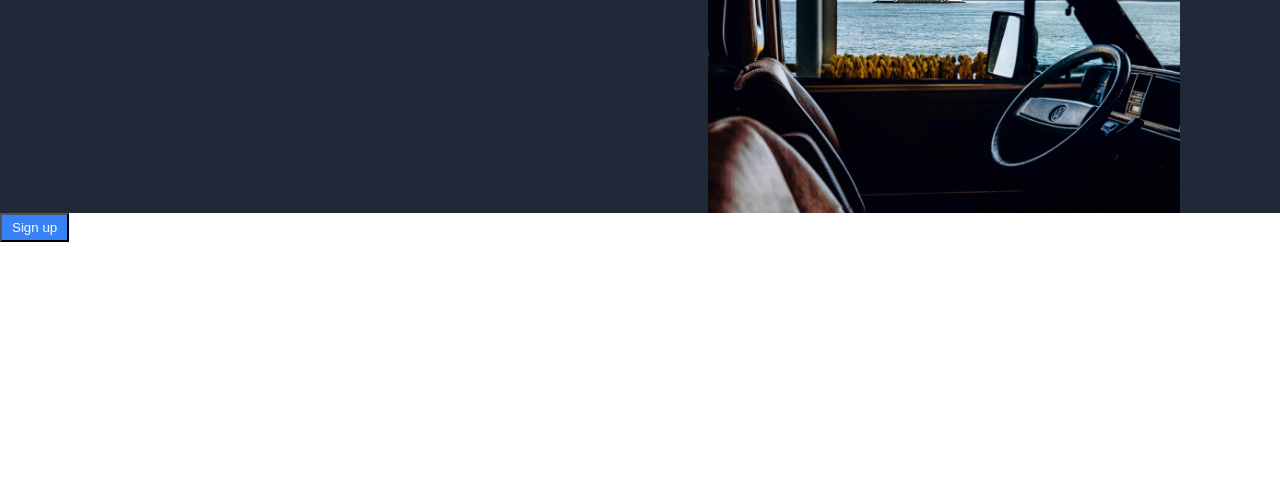
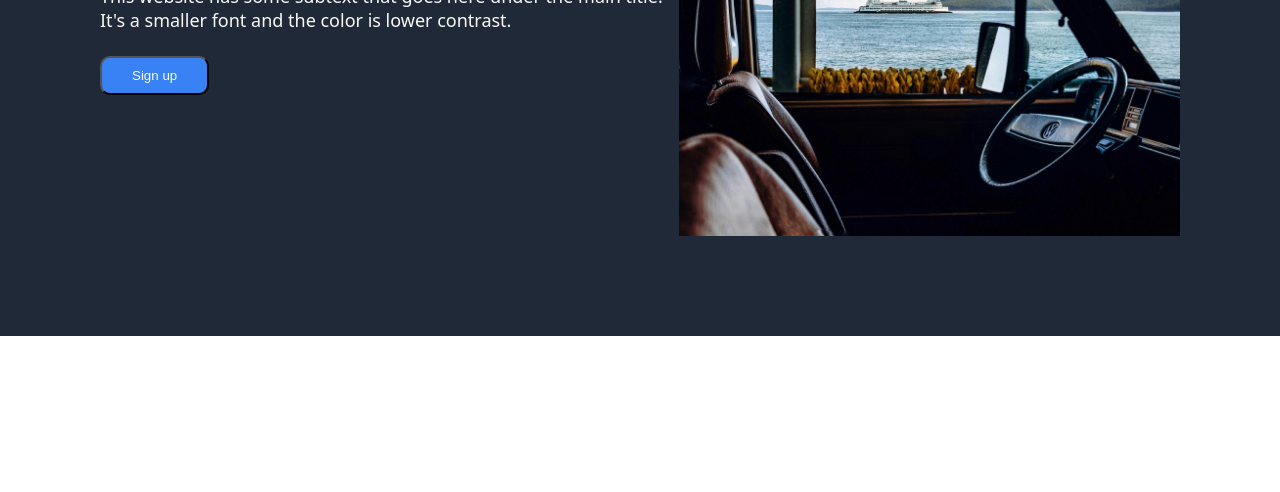
Before and after one commit to Gabewingman/odin-css-landingpage, a plain HTML site: page index.html in a window 1280 px wide. Shown: the part 308-800 px from the top of the page. Drawn offline with Linux system fonts and the light colour scheme.

Commit message:
Button added.

```diff
--- a/index.html
+++ b/index.html
@@ -31,6 +31,7 @@
 
     <body style="margin: 0; border: 0; padding: 0; font-family: system-ui, -apple-system, BlinkMacSystemFont, 'Segoe UI', Roboto, Oxygen, Ubuntu, Cantarell, 'Open Sans', 'Helvetica Neue', sans-serif;">
 
+        <!-- header (top part of the webpage, starting point of all webpage/sites.) -->
         <div class="header" style="background: #1f2937;">
 
             <a class="logo" style="color: #f9faf8;
@@ -38,7 +39,8 @@
                 padding-left: 100px;
                 font-weight: 600;">Header Logo</a>
 
-            <div class="link" style="display: flex; justify-content: right;">
+            <!-- linking some links. Top part also. -->
+            <div class="link" style="display: flex; justify-content: right; margin-right: 0;">
                 <a class="one" href="#">header link one</a>
                 <a class="two" href="#">header link two</a>
                 <a class="three" href="#">header link three</a>
@@ -46,13 +48,15 @@
 
         </div>
 
+    <!-- Body. Content begins here. The web head text, some describing text and button with image. -->
     <div class="content-one" style="background: #1f2937; padding-left: 100px;
         display: flex; justify-content: space-between;">
-        <p style="font-size: 18px; color: #f9faf8;"><strong style="font-size: 48px;">This Website is Awesome</strong><br>This website has some subtext that goes here under the main title. It's a smaller font and the color is lower contrast.</p>
-        <img src="pexels-beth-easton-2433985.jpg" alt="carseat" width="40%" height="20%" style="padding-right: 100px;">
+        <p style="font-size: 18px; color: #f9faf8;"><strong style="font-size: 48px;">This Website is Awesome</strong><br>This website has some subtext that goes here under the main title. It's a smaller font and the color is lower contrast.<br><br><button style="background: #3882f6; color: #f9faf8; padding: 10px 30px; border-radius: 10px;">Sign up</button></p>
+        <img src="pexels-beth-easton-2433985.jpg" alt="carseat" width="600px" height="400px" style="padding-right: 100px; padding-bottom: 100px;">
     </div>
 
-    <button style="background: #3882f6; color: #f9faf8; padding: 5px 10px;">Sign up</button>
+    <!-- Content on the white pages of the webpage. -->
+    <div class="content-two"></div>
 
 </body>
 </html>
```
